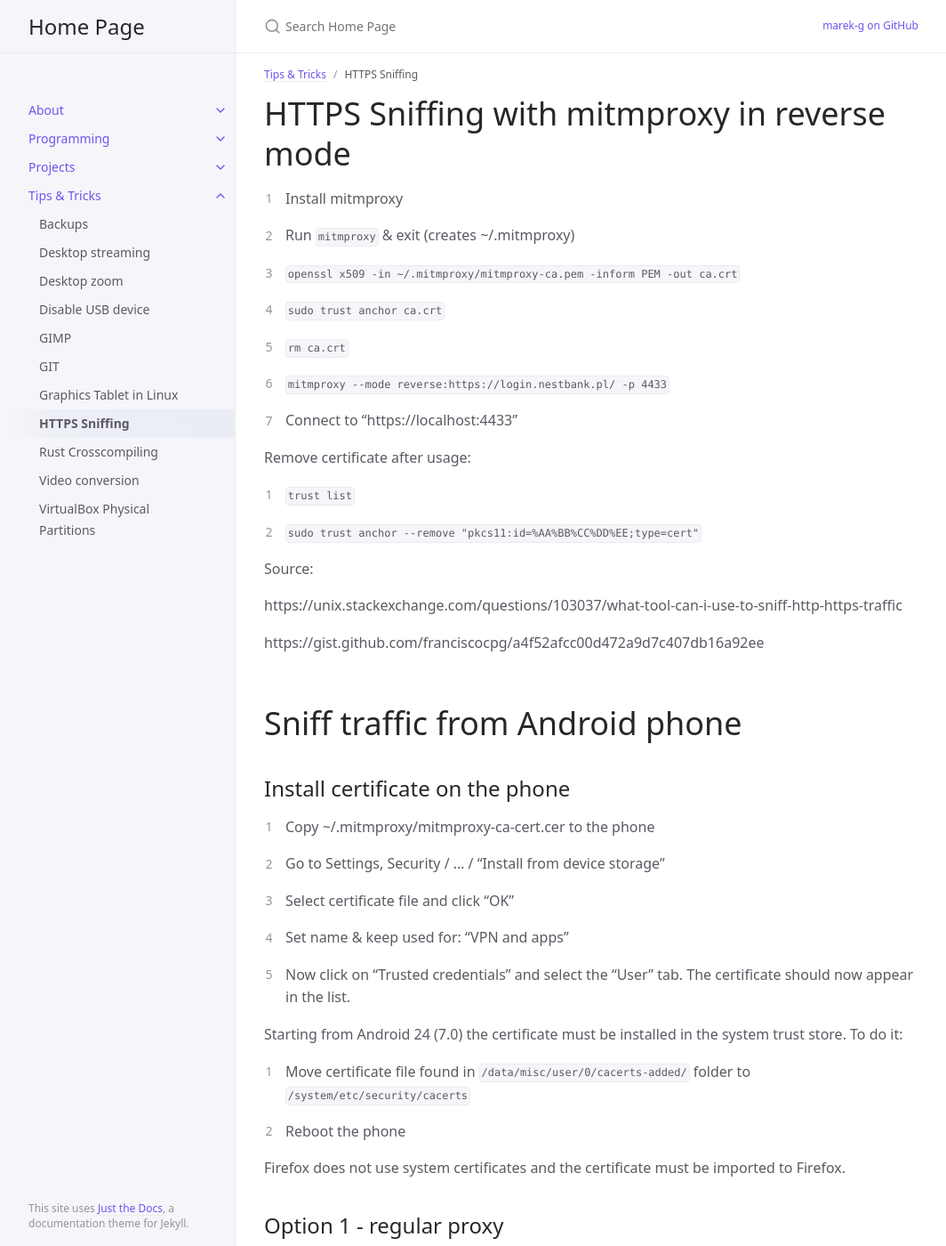
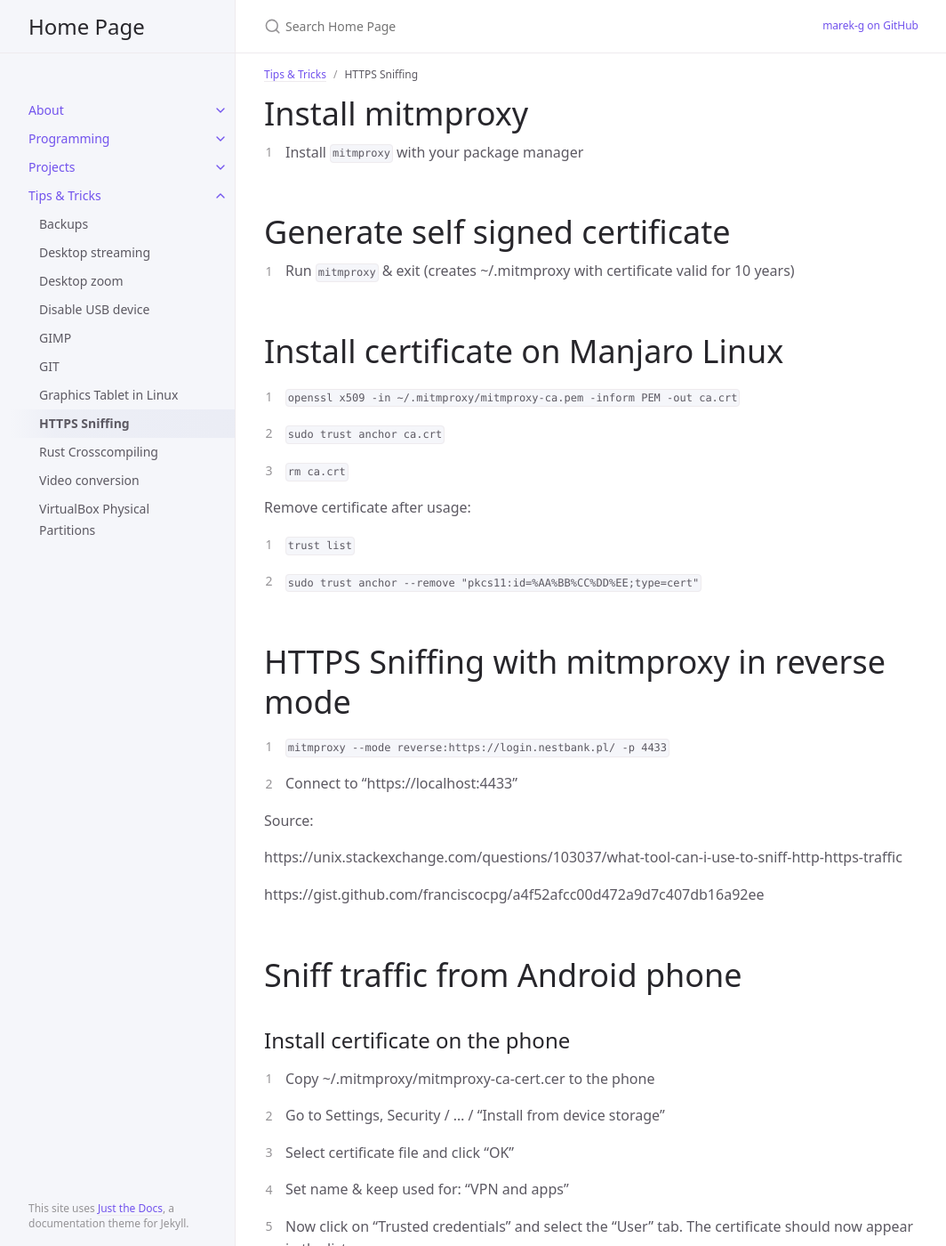
Before and after one commit to marek-g/marek-g.github.io, a Jekyll site: the page built from posts/tips_and_tricks/https_sniffing.md, in a window 1280 px wide and 1400 px high. Shown: the whole window at 89% size, without its empty margins (107-1171 px from the left). Built offline with Jekyll 4.4.1, drawn with Linux system fonts in a browser that asks for light colours.

Commit message:
Cleanup HTTPS Sniffing

```diff
--- a/posts/tips_and_tricks/https_sniffing.md
+++ b/posts/tips_and_tricks/https_sniffing.md
@@ -4,27 +4,33 @@ title: HTTPS Sniffing
 parent: Tips & Tricks
 ---
 
-# HTTPS Sniffing with mitmproxy in reverse mode
+# Install mitmproxy
 
-1. Install mitmproxy
+1. Install `mitmproxy` with your package manager
 
-2. Run `mitmproxy` & exit (creates ~/.mitmproxy)
+# Generate self signed certificate
 
-3. `openssl x509 -in ~/.mitmproxy/mitmproxy-ca.pem -inform PEM -out ca.crt`
+1. Run `mitmproxy` & exit (creates ~/.mitmproxy with certificate valid for 10 years)
 
-4. `sudo trust anchor ca.crt`
+# Install certificate on Manjaro Linux
 
-5. `rm ca.crt`
+1. `openssl x509 -in ~/.mitmproxy/mitmproxy-ca.pem -inform PEM -out ca.crt`
 
-6. `mitmproxy --mode reverse:https://login.nestbank.pl/ -p 4433`
+2. `sudo trust anchor ca.crt`
 
-7. Connect to "https://localhost:4433"
+3. `rm ca.crt`
 
 Remove certificate after usage:
 
 1. `trust list`
 
 2. `sudo trust anchor --remove "pkcs11:id=%AA%BB%CC%DD%EE;type=cert"`
+
+# HTTPS Sniffing with mitmproxy in reverse mode
+
+1. `mitmproxy --mode reverse:https://login.nestbank.pl/ -p 4433`
+
+2. Connect to "https://localhost:4433"
 
 Source:
 
```
